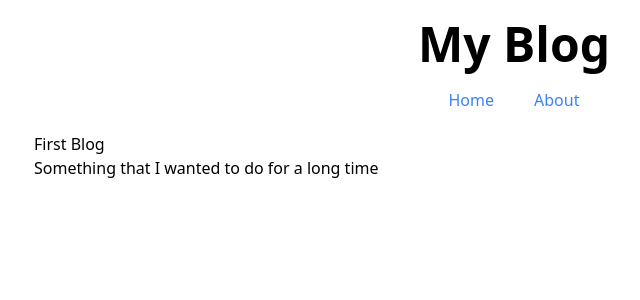
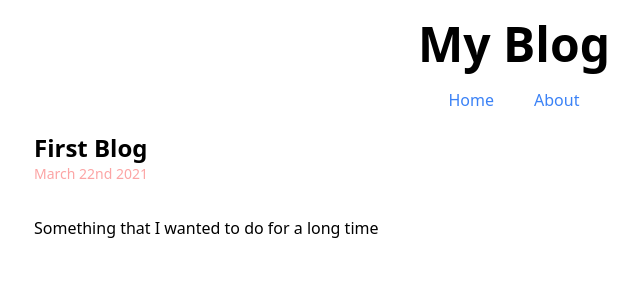
Before and after one commit to ananthanandanan/blog-nextjs-tailwind, a Next.js app: page /blog/first-blog in a window 1280 px wide. Shown: the top 300 px of the page, without its empty margins (126-766 px from the left). Built offline with nearby package versions, Linux system fonts and the light colour scheme.

Commit message:
add markdown content and file data fetching

```diff
--- /dev/null
+++ b/_content/first-blog.md
@@ -0,0 +1,6 @@
+---
+title: First Blog
+date: 2021-03-22T13:58:03.165Z
+---
+
+Something that I wanted to do for a long time
--- /dev/null
+++ b/_content/second-blog.md
@@ -0,0 +1,6 @@
+---
+title: Second Blog
+date: 2021-03-22T13:58:03.165Z
+---
+
+Something that I wanted to do for a long time
--- /dev/null
+++ b/_content/third-blog.md
@@ -0,0 +1,6 @@
+---
+title: Third Blog
+date: 2021-03-22T13:58:03.165Z
+---
+
+Something that I wanted to do for a long time
--- a/lib/data.js
+++ b/lib/data.js
@@ -1,20 +1,44 @@
+import fs from 'fs';
+import  path from 'path';
+import matter from "gray-matter";
+
+const contentDir = path.join(process.cwd(), '_content');
+
+export function getAllPosts(){
+    const allPost = fs.readdirSync(contentDir);
+    return allPost.map(fileName => {
+        const slug = fileName.replace('.md', '');
+        const fileContents = fs.readFileSync(
+            path.join(contentDir, fileName),
+            'utf-8'
+        );
+        const { data, content } = matter(fileContents);
+
+        return {
+            data,
+            content,
+            slug,
+        }
+
+    })
+}
 export const blogPost = [
 {
     title: 'First Blog',
-    date: new Date().toString(),
+    date: new Date().toISOString(),
     slug: 'first-blog',
     content: "Something that I wanted to do for a long time"
 },
     {
         title: 'second Blog',
-        date: new Date().toString(),
+        date: new Date().toISOString(),
         slug: 'second-blog',
         content: "Something that I wanted to do for a long time"
     },
     {
         title: 'Third Blog',
-        date: new Date().toString(),
-        slug: 'third-slug',
+        date: new Date().toISOString(),
+        slug: 'third-blog',
         content: "Something that I wanted to do for a long time"
     },
 
--- a/package.json
+++ b/package.json
@@ -8,6 +8,8 @@
     "start": "next start"
   },
   "dependencies": {
+    "date-fns": "^2.19.0",
+    "gray-matter": "^4.0.2",
     "next": "10.0.9",
     "react": "17.0.1",
     "react-dom": "17.0.1"
--- a/pages/blog/[slug].js
+++ b/pages/blog/[slug].js
@@ -1,5 +1,6 @@
 import Head from 'next/head'
-import {blogPost} from "../../lib/data";
+import { getAllPosts } from "../../lib/data";
+import {format, parseISO} from "date-fns";
 
 export default function BlogPostPage({ title, date, content }) {
     return (
@@ -10,8 +11,11 @@ export default function BlogPostPage({ title, date, content }) {
             </Head>
 
             <main>
-                <h1>{title}</h1>
-                <p>{content}</p>
+                <h2 className="font-bold text-2xl">{title}</h2>
+                <div className="text-red-300 text-sm">
+                    {format(parseISO(date), 'MMMM do uuu')}
+                </div>
+                <p className="my-8">{content}</p>
             </main>
         </div>
     )
@@ -19,17 +23,24 @@ export default function BlogPostPage({ title, date, content }) {
 
 export async function getStaticProps(context) {
     const { params } = context;
+    console.log(params.slug)
+    const allPosts = getAllPosts();
+    const {data, content} = allPosts.find((item) => item.slug === params.slug);
     return {
-        props: blogPost.find((item) => item.slug === params.slug),
+        props: {
+            title: data.title,
+            date: data.date.toISOString(),
+            content,
+        }
     };
 }
 
 export async function getStaticPaths() {
-
+    const allPosts = getAllPosts();
     return {
-        paths: blogPost.map((item) => ({
+        paths: getAllPosts().map((post) => ({
             params: {
-                slug: item.slug,
+                slug: post.slug,
             },
         })),
         fallback:  false, // See the "fallback" section below
--- a/pages/index.js
+++ b/pages/index.js
@@ -1,9 +1,12 @@
 import Head from 'next/head'
 import Link from "next/link";
-import {blogPost} from "../lib/data";
+//import {blogPost} from "../lib/data";
+import { format, add, parseISO} from "date-fns"
+import {getAllPosts} from "../lib/data";
 
-export default function Home() {
-    console.log(blogPost)
+export default function Home({ posts }) {
+    //console.log("this",posts);
+
   return (
     <div>
         <Head>
@@ -11,8 +14,8 @@ export default function Home() {
             <link rel="icon" href="/favicon.ico" />
         </Head>
 
-        <div>
-            {blogPost.map((post) => (
+        <div className="space-y-4">
+           {posts.map((post) => (
                 <BlogList key={post.slug} {...post}/>
             ))}
         </div>
@@ -21,17 +24,34 @@ export default function Home() {
   )
 }
 
-function BlogList( { slug, title, date, content }) {
-
+function BlogList( { title, date, content, slug }) {
     return (
 
-        <div>
+        <div className="border border-black-400 shadow hover:shadow-md rounded p-2">
             <div><Link href={`/blog/${slug}`}>
-                <a>{title}</a>
+                <a className="font-bold">{title}</a>
             </Link></div>
-            <div>{date}</div>
+            <div className="text-red-300 text-sm">{format(parseISO(date), 'MMMM do uuu')}</div>
             <div>{content}</div>
 
         </div>
     )
 }
+
+
+export async function getStaticProps(context) {
+    const { params } = context;
+    const allPosts = getAllPosts();
+    //const {data, content} = allPosts.find((item) => item.slug === params.slug);
+    return {
+        props: {
+            posts: allPosts.map(({data, content, slug}) => ({
+                ...data,
+                date: data.date.toISOString(),
+                content,
+                slug,
+            })),
+
+        },
+    };
+}
```
Also changed, not shown: 1 other file (tests, documents, lock files or other folders).
